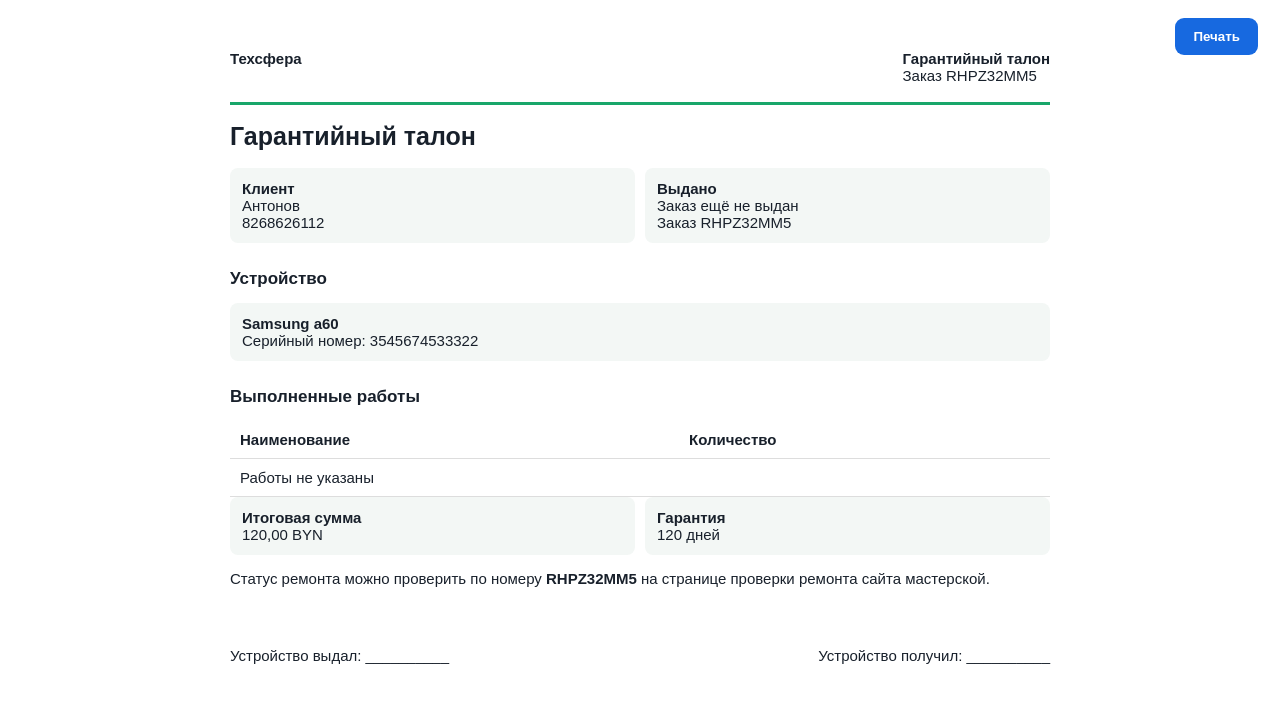
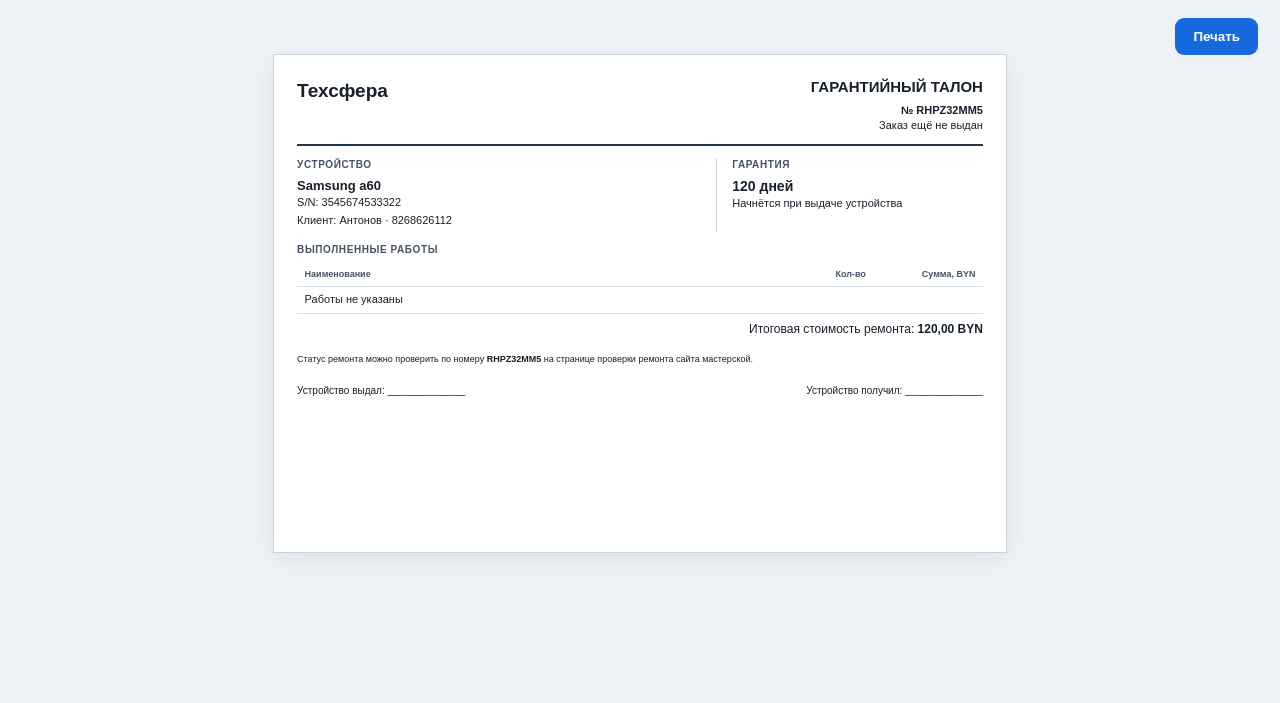
Before and after one commit to yur1on/price_calculator, a Django app: page /crm/orders/1/warranty/ in a window 1280 px wide. Shown: the top 703 px of the page. Run offline with Django 5.2, Linux system fonts and the light colour scheme; a user stored in the database is signed in; data comes from the database, SQL or seed files in the repository; both versions use the stored data as it was after the commit.

Commit message:
исправление гарантии

```diff
--- a/crm/templates/crm/documents/warranty.html
+++ b/crm/templates/crm/documents/warranty.html
@@ -1,11 +1,35 @@
-{% extends "crm/documents/base.html" %}{% block document %}
-<h1>Гарантийный талон</h1>
-<div class="grid"><div class="box"><b>Клиент</b><br>{{ order.client.name }}<br>{{ order.client.phone }}</div><div class="box"><b>Выдано</b><br>{% if order.issued_at %}{{ order.issued_at|date:"d.m.Y H:i" }}{% else %}Заказ ещё не выдан{% endif %}<br>Заказ {{ order.number }}</div></div>
-<h2>Устройство</h2><div class="box"><b>{{ order.device.display_name }}</b>{% if order.device.imei %}<br>IMEI: {{ order.device.imei }}{% endif %}{% if order.device.serial_number %}<br>Серийный номер: {{ order.device.serial_number }}{% endif %}</div>
-<h2>Выполненные работы</h2><table><thead><tr><th>Наименование</th><th>Количество</th></tr></thead><tbody>{% for work in order.work_items.all %}<tr><td>{{ work.name }}</td><td>{{ work.quantity }}</td></tr>{% empty %}<tr><td colspan="2">Работы не указаны</td></tr>{% endfor %}</tbody></table>
-{% with usages=order.part_usages.all %}{% if usages %}<h2>Установленные детали</h2><ul>{% for usage in usages %}{% if usage.status == 'installed' %}<li>{{ usage.part_item.receipt.part }}</li>{% endif %}{% endfor %}</ul>{% endif %}{% endwith %}
-<div class="grid"><div class="box"><b>Итоговая сумма</b><br>{% if order.final_price is not None %}{{ order.final_price }} BYN{% elif order.agreed_price %}{{ order.agreed_price }} BYN{% else %}Уточняется{% endif %}</div><div class="box"><b>Гарантия</b><br>{{ order.warranty_days }} дней{% if order.warranty_started_at %}<br>с {{ order.warranty_started_at|date:"d.m.Y" }}{% endif %}{% if order.warranty_until %}<br>до {{ order.warranty_until|date:"d.m.Y" }}{% endif %}</div></div>
-{% if settings.warranty_terms %}<h2>Условия гарантии</h2><p>{{ settings.warranty_terms|linebreaksbr }}</p>{% endif %}
-<p>Статус ремонта можно проверить по номеру <b>{{ order.number }}</b> на странице проверки ремонта сайта мастерской.</p>
-<div class="sign"><span>Устройство выдал: __________</span><span>Устройство получил: __________</span></div>
+{% extends "crm/documents/base.html" %}
+{% block body_class %}warranty-page{% endblock %}
+{% block document_header %}{% endblock %}
+{% block document_style %}
+@page{size:A4 portrait;margin:8mm}
+body.warranty-page{box-sizing:border-box;max-width:210mm;margin:24px auto;padding:8mm;background:#eef1f5;font:11px/1.35 Arial,sans-serif;color:#18202b}
+.warranty-ticket{box-sizing:border-box;min-height:132mm;padding:6mm;background:white;border:1px solid #cbd3dc;box-shadow:0 6px 24px #18202b12;overflow-wrap:anywhere}
+.warranty-head{display:grid;grid-template-columns:1fr 1fr;gap:5mm;border-bottom:2px solid #26364a;padding-bottom:3mm}
+.warranty-brand{font-size:19px;font-weight:800}.warranty-contact{font-size:10px;color:#394553}.warranty-heading{text-align:right}
+.warranty-ticket h1{font-size:15px;line-height:1.2;margin:0 0 2mm}.warranty-ticket h2{font-size:10px;text-transform:uppercase;letter-spacing:.06em;margin:0 0 1.5mm;color:#465365}
+.warranty-info{display:grid;grid-template-columns:1.5fr 1fr;gap:5mm;margin:3mm 0}.warranty-info p{margin:1mm 0}.warranty-device{font-size:13px}.warranty-period{border-left:1px solid #cbd3dc;padding-left:4mm}.warranty-period strong{font-size:14px}
+.warranty-ticket table{font-size:11px;table-layout:fixed}.warranty-ticket th,.warranty-ticket td{padding:1.5mm 2mm;border-bottom:1px solid #d8dee5;vertical-align:top}.warranty-ticket th{font-size:9px;color:#465365}.warranty-ticket .warranty-quantity{width:17mm;text-align:right}.warranty-ticket .warranty-price{width:25mm;text-align:right;white-space:nowrap}
+.warranty-parts{margin:2mm 0}.warranty-part+.warranty-part:before{content:" · "}.warranty-total{margin:2mm 0;text-align:right;font-size:12px}.warranty-terms{margin-top:3mm;font-size:10px;line-height:1.35}.warranty-terms p{margin:0;orphans:3;widows:3}
+.warranty-footer{margin-top:4mm;font-size:9px}.warranty-signatures{display:flex;flex-wrap:wrap;justify-content:space-between;gap:4mm;margin-top:5mm;font-size:10px}
+@media screen and (max-width:600px){body.warranty-page{margin:0;padding:12px;padding-top:60px}.warranty-ticket{padding:16px;min-height:0}.warranty-head,.warranty-info{grid-template-columns:1fr;gap:12px}.warranty-heading{text-align:left}.warranty-period{border-left:0;padding-left:0}.warranty-ticket .warranty-price{width:23mm}.warranty-ticket .warranty-quantity{width:12mm}}
+@media print{body.warranty-page{width:194mm;max-width:none;margin:0;padding:0;background:white}.warranty-ticket{width:194mm;min-height:132mm;box-shadow:none;border-color:#9aa5b1}.warranty-head,.warranty-info,.warranty-signatures,.warranty-total,.warranty-ticket tr{break-inside:avoid}.warranty-ticket h2{break-after:avoid}.warranty-ticket thead{display:table-header-group}}
 {% endblock %}
+{% block document %}
+<article class="warranty-ticket">
+  <header class="warranty-head">
+    <div><div class="warranty-brand">{{ settings.workshop_name }}</div><div class="warranty-contact">{{ settings.address }}<br>{{ settings.phone }}{% if settings.email %} · {{ settings.email }}{% endif %}</div></div>
+    <div class="warranty-heading"><h1>ГАРАНТИЙНЫЙ ТАЛОН</h1><b>№ {{ order.number }}</b><br>{% if order.issued_at %}Выдано {{ order.issued_at|date:"d.m.Y" }}{% else %}Заказ ещё не выдан{% endif %}</div>
+  </header>
+  <section class="warranty-info">
+    <div><h2>Устройство</h2><b class="warranty-device">{{ order.device.display_name }}</b>{% if order.device.imei %}<div>IMEI: {{ order.device.imei }}</div>{% endif %}{% if order.device.serial_number %}<div>S/N: {{ order.device.serial_number }}</div>{% endif %}<p>Клиент: {{ order.client.name }} · {{ order.client.phone }}</p></div>
+    <div class="warranty-period"><h2>Гарантия</h2><strong>{{ order.warranty_days }} дней</strong>{% if order.warranty_started_at %}<div>с {{ order.warranty_started_at|date:"d.m.Y" }}</div>{% else %}<div>Начнётся при выдаче устройства</div>{% endif %}{% if order.warranty_until %}<div>до <b>{{ order.warranty_until|date:"d.m.Y" }}</b></div>{% endif %}</div>
+  </section>
+  <h2>Выполненные работы</h2>
+  <table><thead><tr><th>Наименование</th><th class="warranty-quantity">Кол-во</th><th class="warranty-price">Сумма, BYN</th></tr></thead><tbody>{% for work in order.work_items.all %}<tr><td>{{ work.name }}</td><td class="warranty-quantity">{{ work.quantity }}</td><td class="warranty-price">{{ work.total }}</td></tr>{% empty %}<tr><td colspan="3">Работы не указаны</td></tr>{% endfor %}</tbody></table>
+  <div class="warranty-parts">{% for usage in order.part_usages.all %}{% if usage.status == 'installed' %}<span class="warranty-part">Установлено: {{ usage.part_item.receipt.part }}</span>{% endif %}{% endfor %}</div>
+  <div class="warranty-total">Итоговая стоимость ремонта: <b>{% if order.final_price is not None %}{{ order.final_price }} BYN{% elif order.agreed_price %}{{ order.agreed_price }} BYN{% else %}Уточняется{% endif %}</b></div>
+  {% if settings.warranty_terms %}<section class="warranty-terms"><h2>Условия гарантии</h2><p>{{ settings.warranty_terms|linebreaksbr }}</p></section>{% endif %}
+  <footer class="warranty-footer">Статус ремонта можно проверить по номеру <b>{{ order.number }}</b> на странице проверки ремонта сайта мастерской.<div class="warranty-signatures"><span>Устройство выдал: ______________</span><span>Устройство получил: ______________</span></div></footer>
+</article>
+{% endblock %}
```
Also changed, not shown: crm/tests/test_warranty_document.py (added, +89 -0 lines), db.sqlite3.
